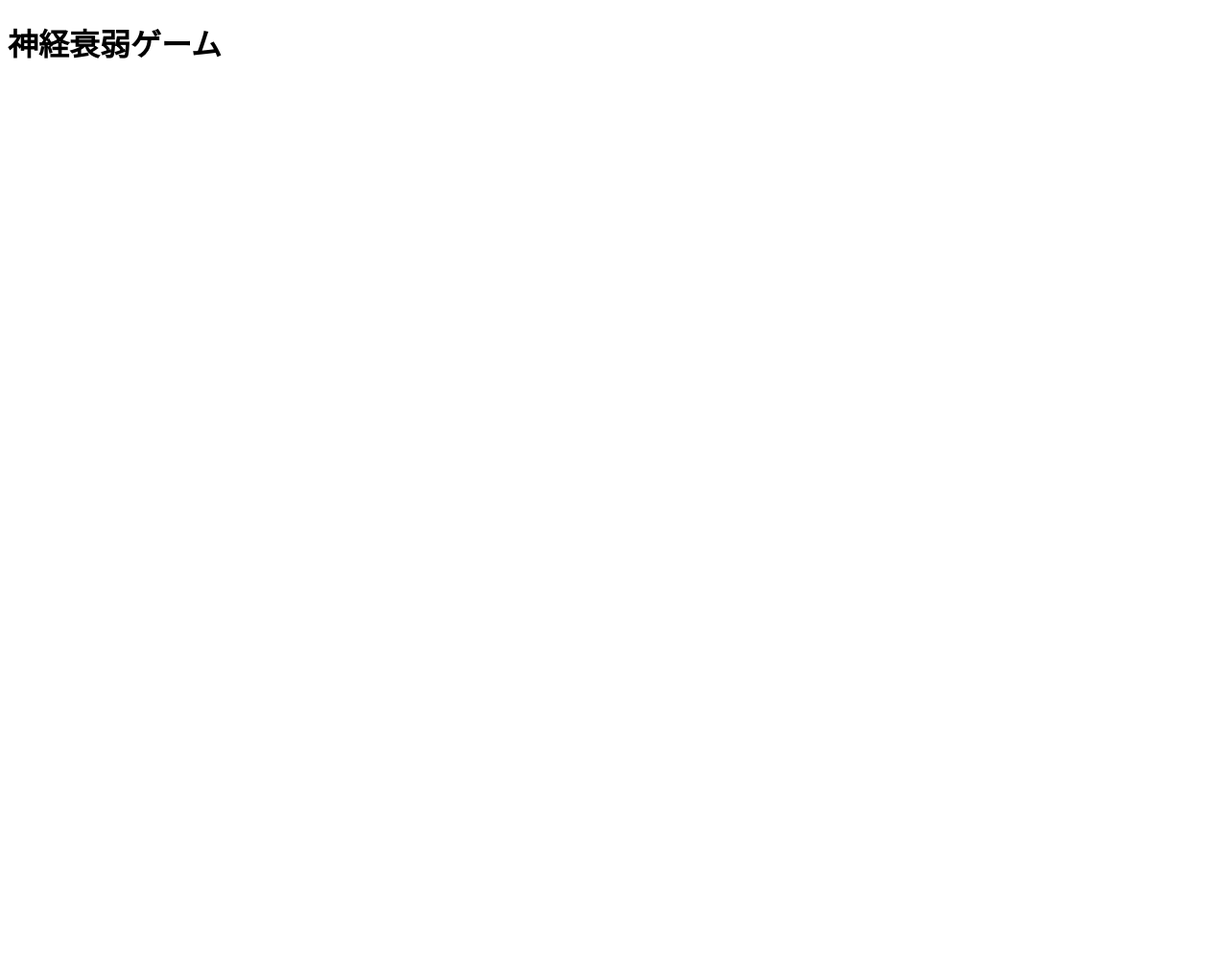
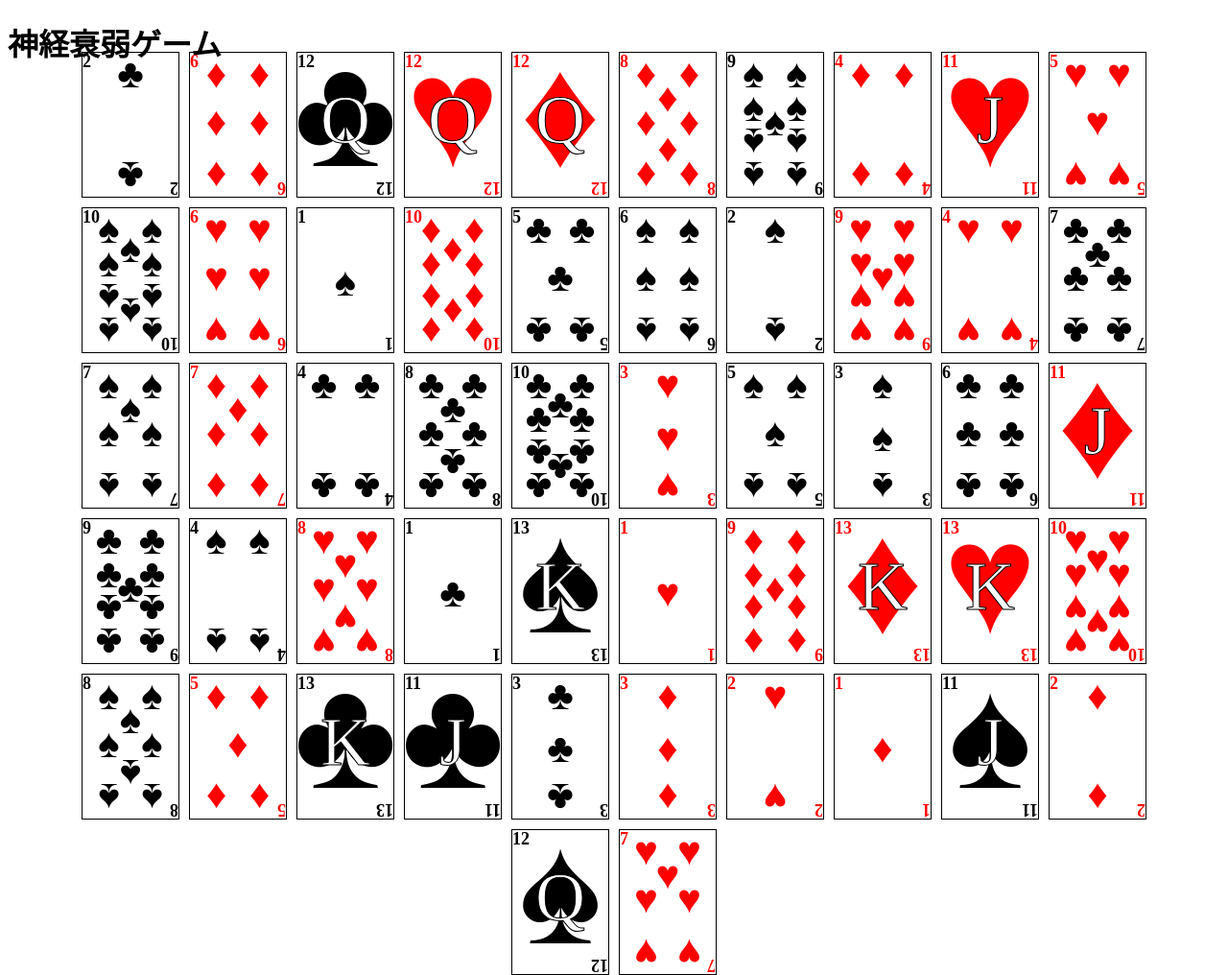
Before and after one commit to itojun-1230/concentration, a plain HTML site: page index.html in a window 1280 px wide. Shown: the whole page at 96% size. Before the commit the page ends 800 px from the top, so only its background shows below. Drawn offline with Linux system fonts and the light colour scheme.

Commit message:
Add カード配置

```diff
--- a/index.html
+++ b/index.html
@@ -1,11 +1,34 @@
 <!DOCTYPE html>
-<html>
+<html lang="ja">
 <head>
-    <title>神経衰弱ゲーム</title>
-    <link rel="stylesheet" type="text/css" href="style.css">
-    <script src="script/main.js" ></script>
+  <title>神経衰弱ゲーム</title>
+  <link rel="stylesheet" type="text/css" href="style.css">
+  <script src="script/main.js"></script>
+  <script src="script/createCards.js"></script>
 </head>
+
 <body>
+  <header>
     <h1>神経衰弱ゲーム</h1>
+  </header>
+  <main>
+    <div id="setup" class="window" style="display: none;">
+      <label>人数</label>
+      <input
+        type="number"
+        id="howManyPlayers"
+        value="4"
+        min="1" max="10"
+        >
+      <button onclick="startGame()">スタート</button>
+    </div>
+    <div id="game"  class="window">
+      <div id="cards">
+
+      </div>
+    </div>
+  </main>
+
 </body>
+
 </html>
--- /dev/null
+++ b/script/createCards.js
@@ -0,0 +1,353 @@
+const createCards = () => {
+  //　カードの配置データ
+  const cardData = {
+    1: [
+      {
+        x: 50,
+        y: 80
+      }
+    ],
+    2: [
+      {
+        x: 50,
+        y: 25
+      },
+      {
+        x: 50,
+        y: 125,
+        rotate: 180
+      }
+    ],
+    3: [
+      {
+        x: 50,
+        y: 25
+      },
+      {
+        x: 50,
+        y: 80
+      },
+      {
+        x: 50,
+        y: 125,
+        rotate: 180
+      }
+    ],
+    4: [
+      {
+        x: 27.5,
+        y: 25
+      },
+      {
+        x: 72.5,
+        y: 25
+      },
+      {
+        x: 27.5,
+        y: 125,
+        rotate: 180
+      },
+      {
+        x: 72.5,
+        y: 125,
+        rotate: 180
+      }
+    ],
+    5: [
+      {
+        x: 27.5,
+        y: 25
+      },
+      {
+        x: 72.5,
+        y: 25
+      },
+      {
+        x: 50,
+        y: 75
+      },
+      {
+        x: 27.5,
+        y: 125,
+        rotate: 180
+      },
+      {
+        x: 72.5,
+        y: 125,
+        rotate: 180
+      }
+    ],
+    6: [
+      {
+        x: 27.5,
+        y: 25
+      },
+      {
+        x: 72.5,
+        y: 25
+      },
+      {
+        x: 27.5,
+        y: 75
+      },
+      {
+        x: 72.5,
+        y: 75
+      },
+      {
+        x: 27.5,
+        y: 125,
+        rotate: 180
+      },
+      {
+        x: 72.5,
+        y: 125,
+        rotate: 180
+      }
+    ],
+    7: [
+      {
+        x: 27.5,
+        y: 25
+      },
+      {
+        x: 72.5,
+        y: 25
+      },
+      {
+        x: 50,
+        y: 50
+      },
+      {
+        x: 27.5,
+        y: 75
+      },
+      {
+        x: 72.5,
+        y: 75
+      },
+      {
+        x: 27.5,
+        y: 125,
+        rotate: 180
+      },
+      {
+        x: 72.5,
+        y: 125,
+        rotate: 180
+      }
+    ],
+    8: [
+      {
+        x: 27.5,
+        y: 25
+      },
+      {
+        x: 72.5,
+        y: 25
+      },
+      {
+        x: 50,
+        y: 50
+      },
+      {
+        x: 27.5,
+        y: 75
+      },
+      {
+        x: 72.5,
+        y: 75
+      },
+      {
+        x: 50,
+        y: 100,
+        rotate: 180
+      },
+      {
+        x: 27.5,
+        y: 125,
+        rotate: 180
+      },
+      {
+        x: 72.5,
+        y: 125,
+        rotate: 180
+      }
+    ],
+    9: [
+      {
+        x: 27.5,
+        y: 25
+      },
+      {
+        x: 72.5,
+        y: 25
+      },
+      {
+        x: 27.5,
+        y: 60
+      },
+      {
+        x: 72.5,
+        y: 60
+      },
+      {
+        x: 27.5,
+        y: 90,
+        rotate: 180
+      },
+      {
+        x: 72.5,
+        y: 90,
+        rotate: 180
+      },
+      {
+        x: 27.5,
+        y: 125,
+        rotate: 180
+      },
+      {
+        x: 72.5,
+        y: 125,
+        rotate: 180
+      },
+      {
+        x: 50,
+        y: 75
+      }
+    ],
+    10: [
+      {
+        x: 27.5,
+        y: 25
+      },
+      {
+        x: 72.5,
+        y: 25
+      },
+      {
+        x: 27.5,
+        y: 60
+      },
+      {
+        x: 72.5,
+        y: 60
+      },
+      {
+        x: 27.5,
+        y: 90,
+        rotate: 180
+      },
+      {
+        x: 72.5,
+        y: 90,
+        rotate: 180
+      },
+      {
+        x: 27.5,
+        y: 125,
+        rotate: 180
+      },
+      {
+        x: 72.5,
+        y: 125,
+        rotate: 180
+      },
+      {
+        x: 50,
+        y: 45
+      },
+      {
+        x: 50,
+        y: 105,
+        rotate: 180
+      }
+    ],
+  }
+  // カードの配置先
+  const cardsWindow = document.getElementById('cards');
+  // カードの色とマーク
+  const cardsColorAndSuit = [
+    { color: 'black', suit: '♠' },
+    { color: 'black', suit: '♣' },
+    { color: 'red', suit: '♥' },
+    { color: 'red', suit: '♦' },
+  ];
+  // カードの配列
+  let result = [];
+
+  // マークと数字を組み合わせてカードを作成
+  for (let suit of cardsColorAndSuit) {
+    for (let value = 1; value <= 13; value++) {
+      // キャンバスを作成
+      const card = document.createElement('canvas');
+      // クリックした時の処理を追加
+      card.onclick = () => clickCard(suit.suit, value);
+
+      // カードのスタイルを設定
+      card.style.border = '1px solid black';
+      // キャンバスのコンテキストを取得
+      const ctx = card.getContext('2d');
+      // キャンバスのサイズを設定
+      card.width = 100;
+      card.height = 150;
+
+      // カードの色を設定
+      ctx.fillStyle = suit.color;
+      ctx.font = 'bold 18px MS Pゴシック';
+      // カードの数字を描画
+      ctx.fillText(value, 0, 15);
+      ctx.translate(100, 150);
+      ctx.rotate(180 * Math.PI / 180);
+      ctx.fillText(value, 0, 15);
+
+      ctx.textAlign = 'center';
+      ctx.textBaseline = 'middle';
+
+      // 11以上の場合はJ,Q,Kを描画
+      if(value >= 11) {
+        ctx.setTransform(1, 0, 0, 1, 0, 0);
+        ctx.font = '164px MS Pゴシック';
+        ctx.fillText(suit.suit, 50, 75);
+
+        ctx.fillStyle = 'white';
+        ctx.font = '72px MS Pゴシック';
+        let word = '';
+        if(value === 11) word = 'J';
+        if(value === 12) word = 'Q';
+        if(value === 13) word = 'K';
+        ctx.fillText(word, 50, 75);
+        ctx.strokeText(word, 50, 75);
+
+        result.push(card);
+
+        continue;
+      }
+
+      ctx.font = '42px MS Pゴシック';
+      // カードのマークを描画
+      for (let mark of cardData[value]) {
+        ctx.setTransform(1, 0, 0, 1, 0, 0);
+
+        ctx.translate(mark.x, mark.y);
+        if (mark.rotate) {
+          ctx.rotate(mark.rotate * Math.PI / 180);
+        }
+        ctx.fillText(suit.suit, 0, 0);
+      }
+      result.push(card);
+    }
+  }
+
+  for(let card of shuffle(result)) {
+    cardsWindow.appendChild(card);
+  }
+}
+
+const shuffle = (array) => {
+  for (let i = array.length - 1; i > 0; i--) {
+    const j = Math.floor(Math.random() * (i + 1));
+    [array[i], array[j]] = [array[j], array[i]];
+  }
+  return array;
+}
--- a/script/main.js
+++ b/script/main.js
@@ -0,0 +1,9 @@
+const startGame = () => {
+
+}
+const clickCard = (suit, number) => {
+  console.log(suit, number);
+}
+window.onload = () => {
+  createCards();
+}
--- a/style.css
+++ b/style.css
@@ -0,0 +1,21 @@
+main {
+  display: flex;
+  justify-content: center;
+  align-items: center;
+
+  min-height: 80vh;
+}
+.window {
+  position: absolute;
+}
+#cards {
+  display: flex;
+  justify-content: center;
+  flex-wrap: wrap;
+
+  max-width: 95vw;
+  max-height: 90vh;
+}
+#cards > canvas {
+  margin: 5px;
+}
```
